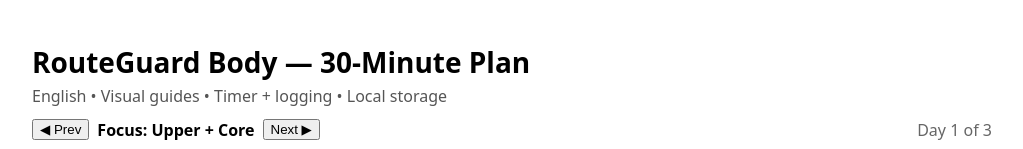
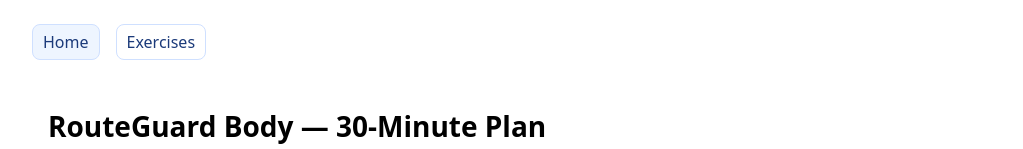
Before and after one commit to mussussu/routguard-body, a React (Vite) app: page / in a window 1280 px wide. Shown: the top 149 px of the page, without its empty margins (128-1151 px from the left). Built offline with nearby package versions, Linux system fonts and the light colour scheme.

Commit message:
Update App.jsx

```diff
--- a/src/App.jsx
+++ b/src/App.jsx
@@ -1,5 +1,6 @@
 import React from 'react'
 import ExerciseIllustration from './ExerciseIllustration.jsx'
+import Exercises from './pages/Exercises.jsx'
 
 const PLAN = [
   {
@@ -53,7 +54,7 @@ function useLocalStorage(key, initial){
 const todayISO = () => new Date().toISOString().slice(0,10);
 function nextIndex(i,len){ return (i+1)%len; }
 
-export default function App(){
+function Home(){
   const [dayIndex, setDayIndex] = useLocalStorage("rg_day_index", 0);
   const [logs, setLogs] = useLocalStorage(STORAGE_KEY, {});
   const [secondsLeft, setSecondsLeft] = useLocalStorage("rg_timer", 30*60);
@@ -74,6 +75,7 @@ export default function App(){
     if(!logs[today]) setLogs({ ...logs, [today]: { dayIndex, entries: [], started: Date.now(), durationSec: 0 } });
     setRunning(true);
   }
+
   function pauseResume(){ setRunning(!running); }
   function resetTimer(){ setRunning(false); setSecondsLeft(30*60); }
 
@@ -200,3 +202,54 @@ export default function App(){
     </div>
   )
 }
+function AppRouter(){
+  const [route, setRoute] = React.useState(window.location.hash || '#/home');
+
+  React.useEffect(() => {
+    const onHash = () => setRoute(window.location.hash || '#/home');
+    window.addEventListener('hashchange', onHash);
+    return () => window.removeEventListener('hashchange', onHash);
+  }, []);
+
+  function Nav(){
+    const link = (href, label) => (
+      <a
+        href={href}
+        style={{
+          padding:'6px 10px',
+          borderRadius:8,
+          textDecoration:'none',
+          border:'1px solid #cfe0ff',
+          background: (route===href ? '#eef5ff' : 'transparent'),
+          color:'#1b3a7a',
+          marginRight:8
+        }}
+      >{label}</a>
+    );
+    return (
+      <div style={{display:'flex', alignItems:'center', gap:8, margin:'0 auto 12px', maxWidth:960}}>
+        {link('#/home','Home')}
+        {link('#/exercises','Exercises')}
+      </div>
+    );
+  }
+
+  if (route === '#/exercises') {
+    return (
+      <div style={{fontFamily:'system-ui, sans-serif', padding:16, maxWidth:980, margin:'0 auto'}}>
+        <Nav/>
+        <Exercises/>
+      </div>
+    );
+  }
+
+  // Default: your original Home UI
+  return (
+    <div style={{fontFamily:'system-ui, sans-serif', padding:16, maxWidth:960, margin:'0 auto'}}>
+      <Nav/>
+      <Home/>
+    </div>
+  );
+}
+
+export default AppRouter;
```
